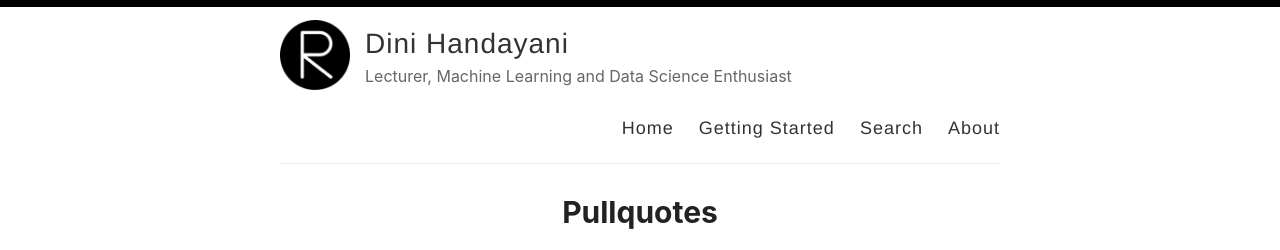
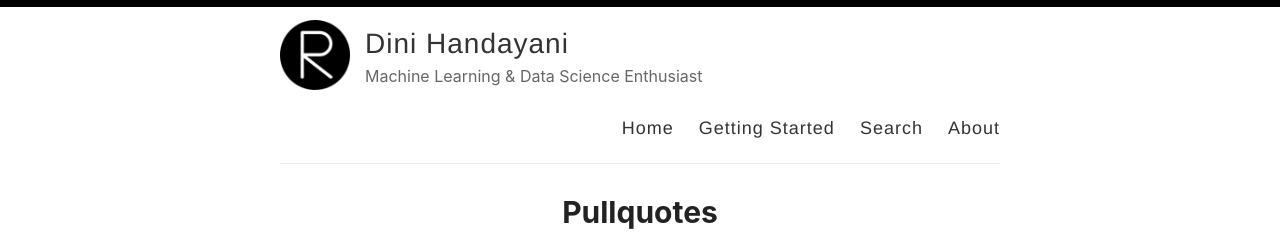
Before and after one commit to mozachaus/mozachaus.github.io, a Jekyll site: the page built from index.html, in a window 1280 px wide and 900 px high. Shown: the top 250 px of the window. Built offline with Jekyll 4.4.1, drawn with Linux system fonts in a browser that asks for light colours; the list of posts is cut into pages by our own code.

Commit message:
Update _config.yml

```diff
--- a/_config.yml
+++ b/_config.yml
@@ -9,7 +9,7 @@ name: Dini Handayani
 author: Dr. Dini Handayani
 
 # Short bio or description (displayed in the header)
-description: Lecturer, Machine Learning and Data Science Enthusiast
+description: Machine Learning & Data Science Enthusiast
 
 # URL of your avatar or profile pic (you could use your GitHub profile pic)
 avatar: /images/reverie.png
```
